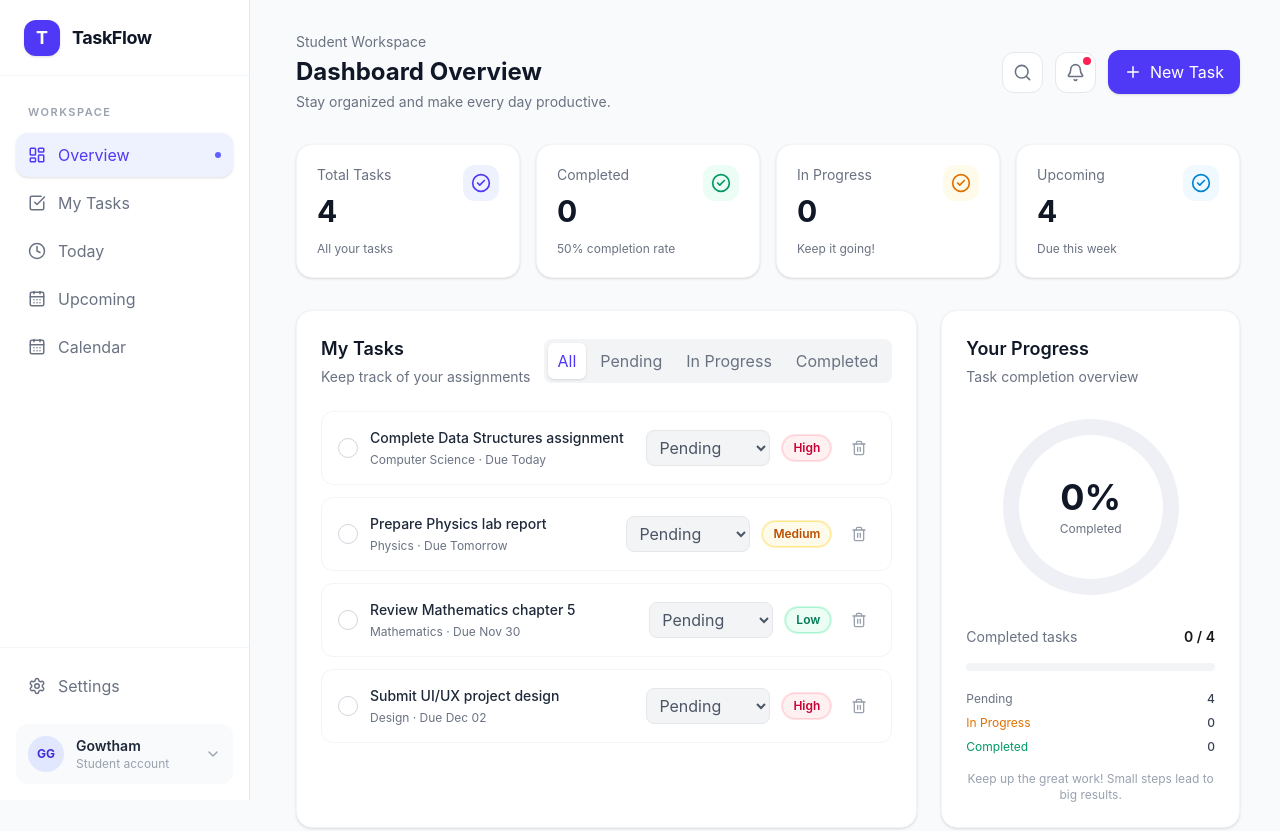
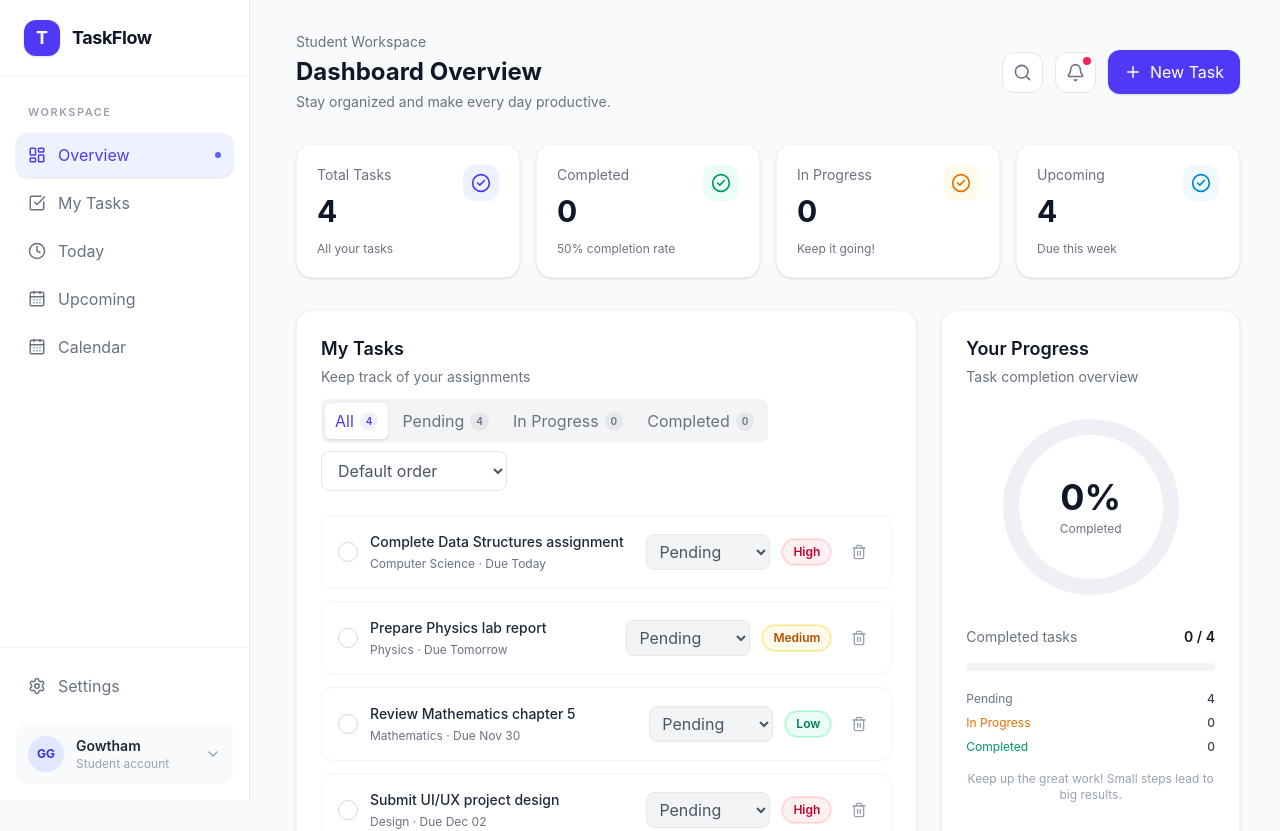
Before and after one commit to gowthamganesan103-cmyk/TaskFlow, a React app in the folder frontend/: page / in a window 1280 px wide. Shown: the top 831 px of the page. Built offline with nearby package versions, Linux system fonts and the light colour scheme; the HTML template or start-up script is replaced by a standard one.

Commit message:
feat: add task counters in filter tabs

```diff
--- a/frontend/src/App.jsx
+++ b/frontend/src/App.jsx
@@ -18,6 +18,24 @@ const statusStyles = {
   Completed: 'border-emerald-200 bg-emerald-50 text-emerald-700',
 }
 
+// Converts due dates like "Nov 27" or "2026-11-27" to sortable timestamps
+const getDueDateValue = (due) => {
+  if (!due) return Number.MAX_SAFE_INTEGER
+
+  const parsed = new Date(due)
+
+  if (!Number.isNaN(parsed.getTime())) {
+    return parsed.getTime()
+  }
+
+  const currentYear = new Date().getFullYear()
+  const parsedWithYear = new Date(`${due}, ${currentYear}`)
+
+  return Number.isNaN(parsedWithYear.getTime())
+    ? Number.MAX_SAFE_INTEGER
+    : parsedWithYear.getTime()
+}
+
 function App() {
   const [activePage, setActivePage] = useState('Overview')
   const [taskList, setTaskList] = useState(
@@ -30,6 +48,7 @@ function App() {
   const [notificationsOpen, setNotificationsOpen] = useState(false)
   const [showAddTask, setShowAddTask] = useState(false)
   const [taskFilter, setTaskFilter] = useState('All')
+  const [sortBy, setSortBy] = useState('default')
 
   const [newTask, setNewTask] = useState({
     title: '',
@@ -51,6 +70,8 @@ function App() {
   const pendingCount = taskList.filter(
     (task) => getTaskStatus(task.id) === 'Pending',
   ).length
+
+  const totalCount = taskList.length
 
   const progress = taskList.length
     ? Math.round((completedCount / taskList.length) * 100)
@@ -108,6 +129,29 @@ function App() {
     return matchesSearch && matchesFilter
   })
 
+  // Sort filtered tasks
+  const sortedTasks = [...filteredTasks].sort((a, b) => {
+    if (sortBy === 'priority') {
+      const priorityOrder = { High: 1, Medium: 2, Low: 3 }
+      return (priorityOrder[a.priority] || 4) - (priorityOrder[b.priority] || 4)
+    }
+
+    if (sortBy === 'due') {
+      return getDueDateValue(a.due) - getDueDateValue(b.due)
+    }
+
+    if (sortBy === 'newest') {
+      const getTaskTimestamp = (task) => {
+        const idNumber = Number(task.id.replace('task-', ''))
+        return Number.isNaN(idNumber) ? 0 : idNumber
+      }
+
+      return getTaskTimestamp(b) - getTaskTimestamp(a)
+    }
+
+    return 0
+  })
+
   // Add new task
   const handleAddTask = (event) => {
     event.preventDefault()
@@ -127,6 +171,14 @@ function App() {
     setTaskStatuses((prev) => ({ ...prev, [taskId]: 'Pending' }))
     setNewTask({ title: '', subject: '', due: '', priority: 'Medium' })
     setShowAddTask(false)
+  }
+
+  // Task filter counts
+  const filterCounts = {
+    All: totalCount,
+    Pending: pendingCount,
+    'In Progress': inProgressCount,
+    Completed: completedCount,
   }
 
   return (
@@ -149,13 +201,26 @@ function App() {
 
             <div className="flex items-center gap-2 sm:gap-3">
               {searchOpen && (
+                <div className="relative">
                   <input
                     autoFocus
                     value={searchTerm}
                     onChange={(e) => setSearchTerm(e.target.value)}
                     placeholder="Search tasks..."
-                  className="w-36 rounded-xl border border-gray-200 bg-white px-3 py-2.5 text-sm outline-none transition focus:border-indigo-400 focus:ring-2 focus:ring-indigo-100 sm:w-48"
+                    className="w-36 rounded-xl border border-gray-200 bg-white px-3 py-2.5 pr-9 text-sm outline-none transition focus:border-indigo-400 focus:ring-2 focus:ring-indigo-100 sm:w-48"
                   />
+
+                  {searchTerm && (
+                    <button
+                      onClick={() => setSearchTerm('')}
+                      aria-label="Clear search"
+                      title="Clear search"
+                      className="absolute right-2 top-1/2 -translate-y-1/2 rounded-md p-1 text-gray-400 transition hover:bg-gray-100 hover:text-gray-700"
+                    >
+                      <X size={15} />
+                    </button>
+                  )}
+                </div>
               )}
 
               <button
@@ -251,25 +316,50 @@ function App() {
                   </p>
                 </div>
 
+                <div className="flex flex-wrap items-center gap-2">
+                  {/* Status Filters with Counters */}
                   <div className="flex flex-wrap gap-1 rounded-lg bg-gray-100 p-1">
                     {['All', 'Pending', 'In Progress', 'Completed'].map((filter) => (
                       <button
                         key={filter}
                         onClick={() => setTaskFilter(filter)}
-                      className={`rounded-md px-2.5 py-1.5 text-xs font-medium transition ${
+                        className={`flex items-center gap-1.5 rounded-md px-2.5 py-1.5 text-xs font-medium transition ${
                           taskFilter === filter
                             ? 'bg-white text-indigo-600 shadow-sm'
                             : 'text-gray-500 hover:text-gray-800'
                         }`}
                       >
-                      {filter}
+                        <span>{filter}</span>
+                        <span
+                          className={`rounded-full px-1.5 py-0.5 text-[10px] font-semibold ${
+                            taskFilter === filter
+                              ? 'bg-indigo-50 text-indigo-600'
+                              : 'bg-gray-200 text-gray-500'
+                          }`}
+                        >
+                          {filterCounts[filter]}
+                        </span>
                       </button>
                     ))}
+                  </div>
+
+                  {/* Sorting Dropdown */}
+                  <select
+                    value={sortBy}
+                    onChange={(e) => setSortBy(e.target.value)}
+                    aria-label="Sort tasks"
+                    className="rounded-lg border border-gray-200 bg-white px-3 py-2 text-xs font-medium text-gray-600 outline-none transition focus:border-indigo-400 focus:ring-2 focus:ring-indigo-100"
+                  >
+                    <option value="default">Default order</option>
+                    <option value="priority">Priority (High first)</option>
+                    <option value="due">Due date</option>
+                    <option value="newest">Newest first</option>
+                  </select>
                 </div>
               </div>
 
               <div className="space-y-3">
-                {filteredTasks.map((task) => {
+                {sortedTasks.map((task) => {
                   const status = getTaskStatus(task.id)
                   const isCompleted = status === 'Completed'
 
@@ -339,7 +429,7 @@ function App() {
                   )
                 })}
 
-                {filteredTasks.length === 0 && (
+                {sortedTasks.length === 0 && (
                   <div className="rounded-xl border border-dashed border-gray-200 py-10 text-center">
                     <Search className="mx-auto mb-2 text-gray-300" size={24} />
                     <p className="text-sm text-gray-500">No matching tasks found.</p>
```
Lines whose indentation alone changed are shown as unchanged.
